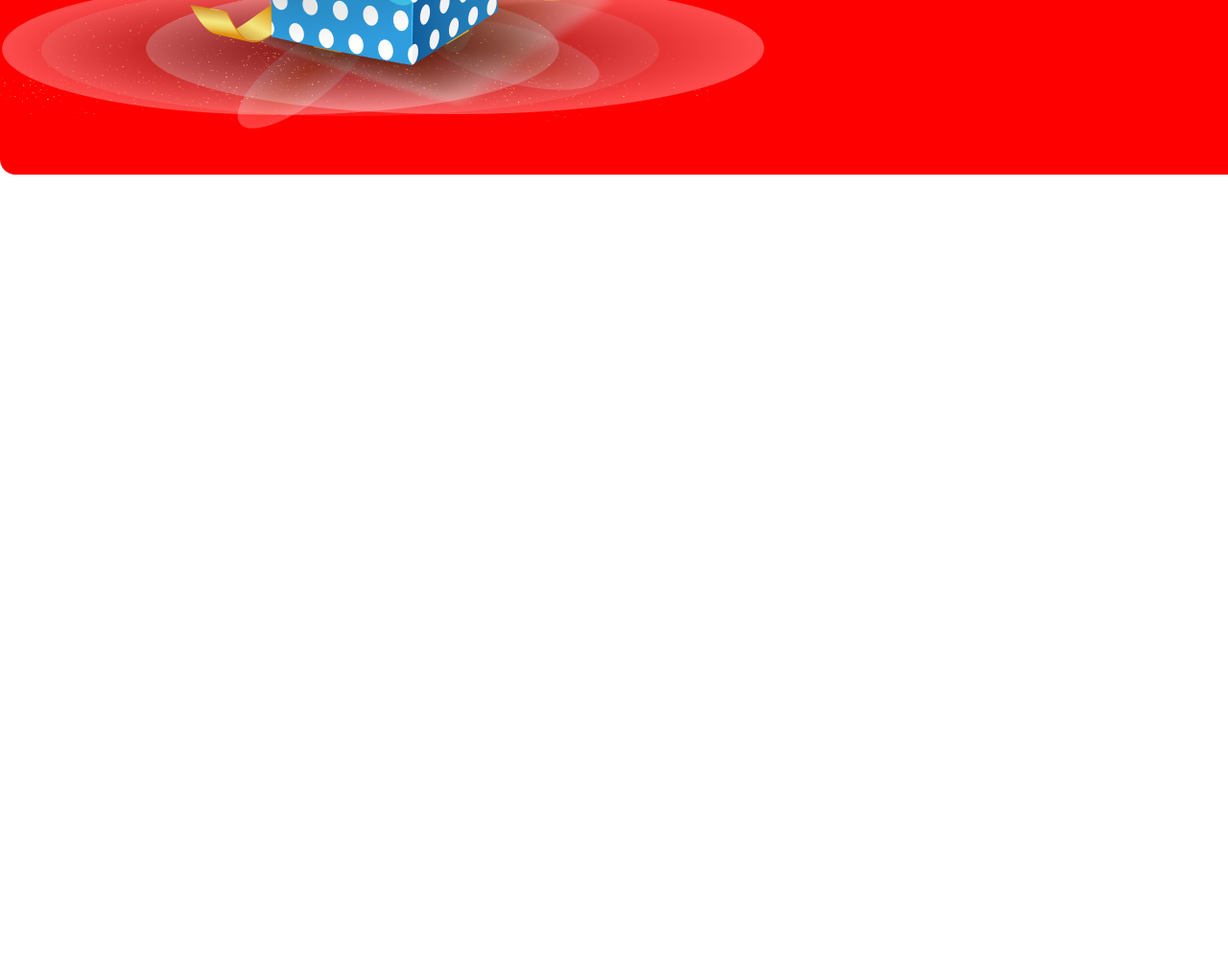
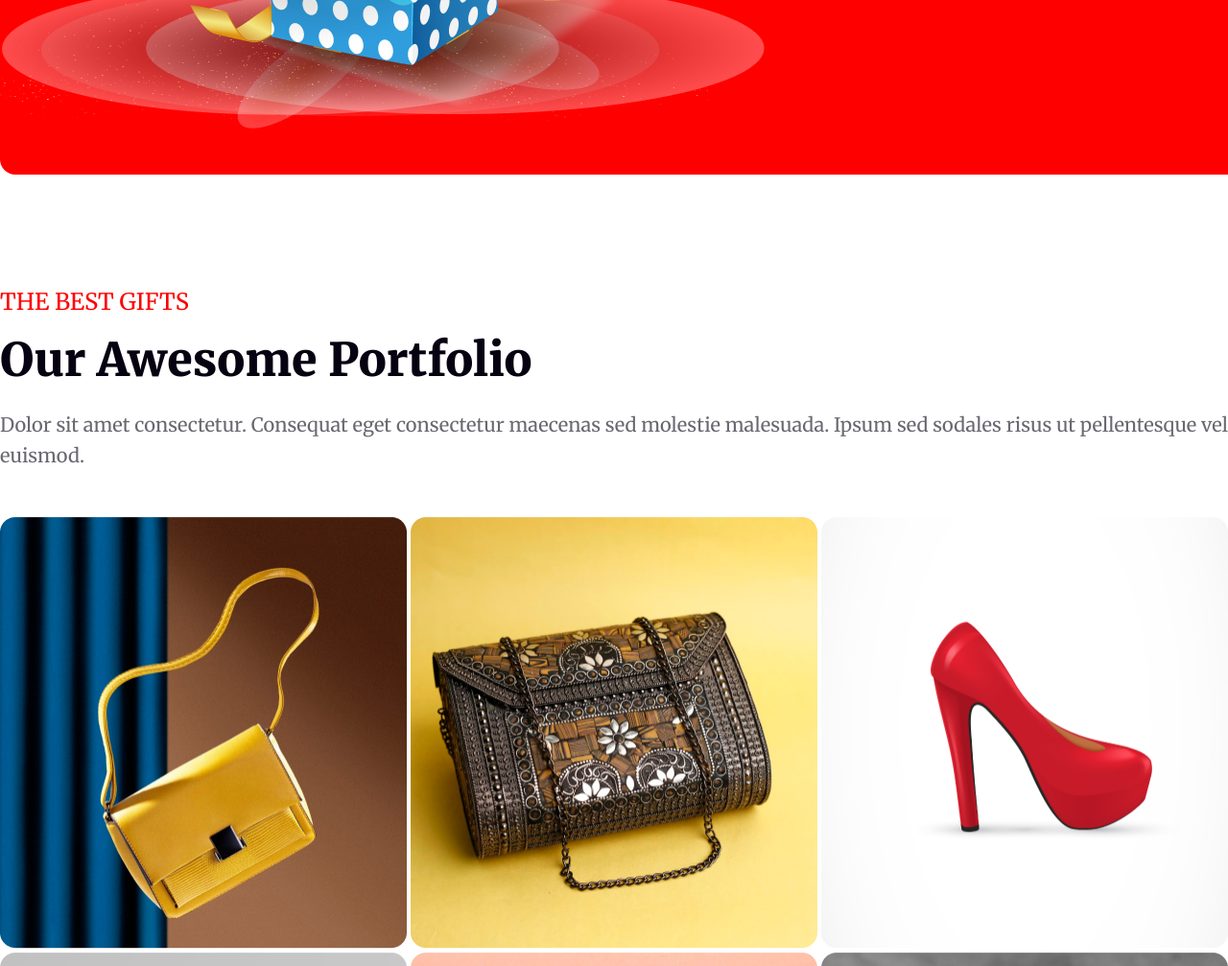
Before and after one commit to foisal-ahmed07/new-year-offer-web, a plain HTML site: page index.html in a window 1280 px wide. Shown: the part 4425-5432 px from the top of the page at 96% size. Before the commit the page ends 4725 px from the top, so only its background shows below. Drawn offline with Linux system fonts and the light colour scheme.

Commit message:
the best gift section done

```diff
--- a/index.html
+++ b/index.html
@@ -82,7 +82,6 @@
 
         <!-- New year offer section end -->
 
-
          <!-- holyday sell section start -->
 
                <section class="holyday-sectoin-container">
@@ -103,9 +102,39 @@
 
                 </div>
                </section>
+         <!-- holyday sell section end -->
+
+         <!-- The best gift section start -->
 
 
-         <!-- holyday sell section end -->
+         <section class="best-gift-container">
+
+            <div class="best-gift-description">
+                <h5>THE BEST GIFTS</h5>
+                <h1>Our Awesome Portfolio</h1>
+                <p>Dolor sit amet consectetur. Consequat eget consectetur maecenas sed molestie malesuada. Ipsum sed sodales risus ut pellentesque vel euismod. </p>
+            </div>
+
+            <div class="gift-image">
+                <img src="images/Rectangle 3.png" alt="">
+                <img src="images/Rectangle 4.png" alt="">
+                <img src="images/Rectangle 5.png" alt="">
+                <img src="images/Rectangle 6.png" alt="">
+                <img src="images/Rectangle 7.png" alt="">
+                <img src="images/Rectangle 8.png" alt="">
+            </div>
+
+         </section>
+
+          <!-- The best gift section end -->
+
+          <!-- Subscribe Newsletter section start -->
+         <section class="Subscribe-Newsletter">
+
+         </section>
+
+
+          <!-- Subscribe Newsletter section end -->
 
     </main>
     <footer>
--- a/styles/style.css
+++ b/styles/style.css
@@ -330,3 +330,44 @@ body{
     margin-bottom: 50px;
     margin-left: 180px;
 }
+
+/* The best gift section style here */
+
+.best-gift-container{
+    width: 1320px;
+    height: 1163px;
+    margin: 0 auto;
+    margin-bottom: 120px;
+}
+
+.best-gift-description h5{
+    color: rgb(255, 0, 0);
+    font-size: 24px;
+    font-weight: 500;
+    line-height: 29px;
+}
+
+.best-gift-description h1{
+    color: rgb(7, 2, 17);
+    font-size: 48px;
+    font-weight: 900;
+    line-height: 60px;
+    margin-top: 16px;
+    margin-bottom: 22px;
+}
+
+.best-gift-description p{
+    color: rgba(7, 2, 17, 0.6);
+    font-size: 20px;
+    font-weight: 400;
+    line-height: 32px;
+    margin-bottom: 48px;
+}
+
+.gift-image img{
+    width: 424px;
+    height: 450px;
+
+}
+
+/* Subscribe Newsletter section style*/
```
